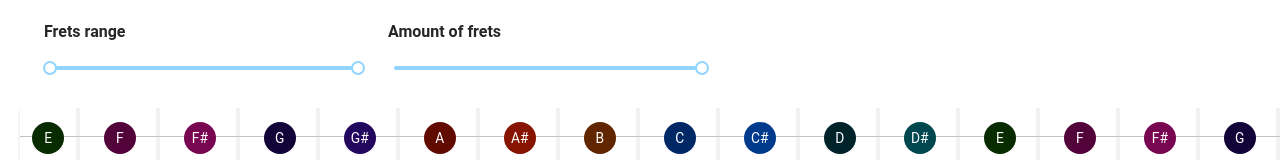
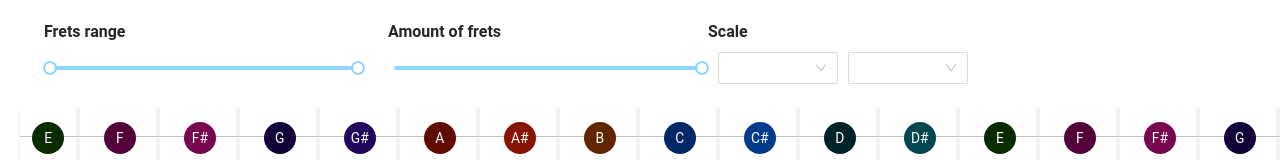
Before and after one commit to polubis/music-app, a React app in the folder apps/jam-jam/: page / in a window 1280 px wide. Shown: the top 160 px of the page. Built offline with nearby package versions, Linux system fonts and the light colour scheme.

Commit message:
Add filtering by scale, add C Major scale

```diff
--- a/apps/jam-jam/src/fretboard-visualizer/FretboardVisualizer.scss
+++ b/apps/jam-jam/src/fretboard-visualizer/FretboardVisualizer.scss
@@ -10,10 +10,15 @@
   display: flex;
 
   .fretsRangeSlider,
-  .fretsPicker {
+  .fretsPicker,
+  .scalePickerContainer {
     display: flex;
     flex-flow: column;
     width: 320px;
+  }
+
+  .scalePicker > *{
+    margin-left: 10px;
   }
 
   .fretsPicker {
--- a/apps/jam-jam/src/fretboard-visualizer/FretboardVisualizer.tsx
+++ b/apps/jam-jam/src/fretboard-visualizer/FretboardVisualizer.tsx
@@ -1,14 +1,20 @@
-import { Slider, Typography } from "antd";
+import { Slider, Typography, Select } from "antd";
 import React, { useMemo } from "react";
 import { useState } from "react";
 import { createStrings } from "../fretboard/core";
 import { Fretboard, FretboardProps } from "../fretboard/Fretboard";
+import {
+  NOTE_NAMES,
+  GUITAR_SCALES,
+  NoteName,
+  Scale,
+} from "../fretboard/models";
 
 import css from "./FretboardVisualizer.scss";
-
 interface Filters {
   fretsRange: [number, number];
   fretsCount: number;
+  scale: Scale | null;
 }
 
 const { Title } = Typography;
@@ -18,10 +24,15 @@ const MIN_FRET = 1;
 const FILTERS: Filters = {
   fretsRange: [MIN_FRET, FRETS_COUNT],
   fretsCount: FRETS_COUNT,
+  scale: null,
 };
 
 const FretboardVisualizer = () => {
   const [filters, setFilters] = useState(FILTERS);
+  const [scaleHandle, setScaleHandle] = useState<Scale>({
+    note: null,
+    scale: null,
+  });
 
   const handleFretsRangeChange = (fretsRange: [number, number]) => {
     setFilters((prevFilters) => ({
@@ -38,12 +49,39 @@ const FretboardVisualizer = () => {
     }));
   };
 
-  const { fretsRange, fretsCount } = filters;
+  const handleGuitarScaleChange = (scale: typeof GUITAR_SCALES[number]) => {
+    setScaleHandle({
+      ...scaleHandle,
+      scale: scale,
+    });
+    if (scaleHandle.note) {
+      setFilters((prevFilters) => ({
+        ...prevFilters,
+        scale: { note: scaleHandle.note, scale: scale },
+      }));
+    }
+  };
+
+  const handleGuitarScaleNoteChange = (note: NoteName) => {
+    setScaleHandle({
+      ...scaleHandle,
+      note: note,
+    });
+    if (scaleHandle.scale) {
+      setFilters((prevFilters) => ({
+        ...prevFilters,
+        scale: { note: note, scale: scaleHandle.scale },
+      }));
+    }
+  };
+
+  const { fretsRange, fretsCount, scale } = filters;
+  const { Option } = Select;
 
   const data = useMemo(
     (): FretboardProps => ({
       fretsCount,
-      strings: createStrings(["E", "B", "G", "D", "A", "E"], fretsCount),
+      strings: createStrings(["E", "B", "G", "D", "A", "E"], fretsCount, scale),
     }),
     [filters]
   );
@@ -71,6 +109,33 @@ const FretboardVisualizer = () => {
             onChange={handleFretsCountChange}
           />
         </div>
+
+        <div className={css.scalePickerContainer}>
+          <Title level={5}>Scale</Title>
+          <div className={css.scalePicker}>
+            <Select style={{ width: 120 }} onChange={handleGuitarScaleChange}>
+              {GUITAR_SCALES.map((scale: string) => {
+                return (
+                  <Option key={scale} value={scale}>
+                    {scale}
+                  </Option>
+                );
+              })}
+            </Select>
+            <Select
+              style={{ width: 120 }}
+              onChange={handleGuitarScaleNoteChange}
+            >
+              {NOTE_NAMES.map((note: string) => {
+                return (
+                  <Option key={note} value={note}>
+                    {note}
+                  </Option>
+                );
+              })}
+            </Select>
+          </div>
+        </div>
       </header>
 
       <Fretboard {...data} />
--- a/apps/jam-jam/src/fretboard/Fretboard.scss
+++ b/apps/jam-jam/src/fretboard/Fretboard.scss
@@ -29,4 +29,8 @@
     border-radius: 50%;
     cursor: pointer;
   }
+
+  .hidden {
+    visibility: hidden;
+  }
 }
--- a/apps/jam-jam/src/fretboard/Fretboard.tsx
+++ b/apps/jam-jam/src/fretboard/Fretboard.tsx
@@ -73,7 +73,7 @@ const Fretboard = ({
       {string.sounds.map((sound) => (
         <button
           key={sound.fret}
-          className={css.sound}
+          className={`${css.sound} ${sound.hidden ? css.hidden : ""}`}
           role="button"
           style={{
             left: `${
--- a/apps/jam-jam/src/fretboard/core.ts
+++ b/apps/jam-jam/src/fretboard/core.ts
@@ -5,7 +5,9 @@ import {
   GuitarString,
   GuitarTuning,
   NOTE_NAMES,
+  Scale,
 } from "./models";
+import { major } from "./scales";
 
 export const DEFAULT_THEME: GuitarSoundsTheme = {
   C: { color: "#ffffff", background: "#002766" },
@@ -47,7 +49,8 @@ export const increaseFretsMarkers = (
 
 export const createStrings = (
   tuning: GuitarTuning,
-  frets: number
+  frets: number,
+  scale?: Scale | null
 ): GuitarString[] => {
   const strings: GuitarString[] = [];
 
@@ -71,6 +74,13 @@ export const createStrings = (
     strings.push({ position: i, sounds });
   }
 
+  if (scale?.note && scale.scale) {
+    //we need to switch functions which generate guitar scales
+    if (scale.note === "C" && scale.scale === "Major") {
+      return major(strings, scale.note);
+    }
+  }
+
   return strings;
 };
 
--- a/apps/jam-jam/src/fretboard/models.ts
+++ b/apps/jam-jam/src/fretboard/models.ts
@@ -43,3 +43,10 @@ export interface GuitarString extends Hideable {
 export type GuitarTuning = NoteName[];
 
 export type FretsMarkers = [number, number, number, number, number];
+
+export const GUITAR_SCALES = ["Major"] as const;
+
+export type Scale = {
+  note: NoteName | null;
+  scale: typeof GUITAR_SCALES[number] | null;
+};
--- /dev/null
+++ b/apps/jam-jam/src/fretboard/scales.ts
@@ -0,0 +1,42 @@
+import { GuitarString, NoteName } from "./models";
+
+type ScalePattern = {
+  [key in NoteName]: string[];
+};
+
+const MAJOR: ScalePattern = {
+  C: ["E", "F", "", "G", "", "A", "", "B", "C", "", "D", ""],
+  "C#": [],
+  D: [],
+  "D#": [],
+  E: [],
+  F: [],
+  "F#": [],
+  G: [],
+  "G#": [],
+  A: [],
+  "A#": [],
+  B: [],
+};
+
+export const major = (strings: GuitarString[], noteName: NoteName) => {
+  const result: GuitarString[] = [];
+  for (let i = 0; i < strings.length; i++) {
+    const s: GuitarString = strings[i];
+    const note: string = s.sounds[0].note.name;
+    const index = MAJOR[noteName].findIndex((e: string) => e === note);
+    let pattern = [
+      ...MAJOR[noteName].slice(index),
+      ...MAJOR[noteName].slice(0, index),
+    ];
+    pattern = [...pattern, ...pattern, ...pattern];
+    s.sounds.forEach((sound, index) => {
+      if (!pattern[index]) {
+        sound.hidden = true;
+      }
+    });
+    result.push(s);
+  }
+
+  return result;
+};
```
